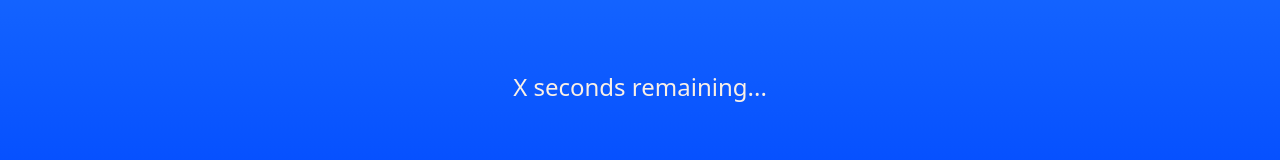
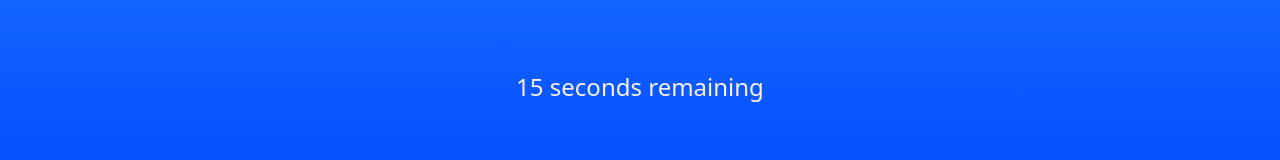
Before and after one commit to Ochoa-Projects/react-jeopardy, a Next.js app: page /gameboard/questions/1 in a window 1280 px wide. Shown: the part 563-723 px from the top of the page. Built offline with nearby package versions, Linux system fonts and the light colour scheme.

Commit message:
add logic to determine timer length and pass value to Timer component

```diff
--- /dev/null
+++ b/components/Timer/index.js
@@ -0,0 +1,9 @@
+import { useState, useEffect } from "react";
+
+import styles from "./styles.module.css";
+
+const Timer = ({ seconds }) => {
+  return <div className={styles.timer}>{`${seconds} seconds remaining`}</div>;
+};
+
+export default Timer;
--- /dev/null
+++ b/components/Timer/styles.module.css
@@ -0,0 +1,5 @@
+.timer {
+  margin: 24px 0;
+  font-size: x-large;
+  font-weight: 500;
+}
--- a/pages/gameboard/index.js
+++ b/pages/gameboard/index.js
@@ -9,7 +9,6 @@ import ValueBoard from "../../components/ValueBoard";
 import styles from "./styles.module.css";
 
 export default function Gameboard({ response }) {
-  console.log(response);
   const mockCategories = [
     "Category1",
     "Category2",
--- a/pages/gameboard/questions/[id]/index.js
+++ b/pages/gameboard/questions/[id]/index.js
@@ -4,6 +4,7 @@ import { motion as m, AnimatePresence } from "framer-motion";
 import Confetti from "react-confetti";
 import { useGame } from "../../../../context/GameContext";
 import PageContainer from "../../../../components/PageContainer";
+import Timer from "../../../../components/Timer";
 import styles from "./styles.module.css";
 
 export default function Question() {
@@ -11,8 +12,6 @@ export default function Question() {
   const [isVisible, setIsVisible] = useState(true);
   const { selectedDifficulty } = useGame();
   const router = useRouter();
-
-  console.log(selectedDifficulty);
 
   const handleSubmit = (e) => {
     e.preventDefault();
@@ -22,6 +21,16 @@ export default function Question() {
       router.push("/gameboard");
     }, 4000);
   };
+
+  const seconds = (() => {
+    if (selectedDifficulty === "Easy") {
+      return 20;
+    } else if (selectedDifficulty === "Normal") {
+      return 15;
+    } else {
+      return 10;
+    }
+  })();
 
   return (
     <PageContainer>
@@ -47,7 +56,7 @@ export default function Question() {
                 information without the use of "prop drilling".
               </h2>
             </div>
-            <p className={styles.timer}>X seconds remaining...</p>
+            <Timer seconds={seconds} />
             <form method="post" className={styles.answerForm}>
               <input id="answer" placeholder="Enter answer here..." />
               <button type="submit" onClick={handleSubmit}>
--- a/pages/gameboard/questions/[id]/styles.module.css
+++ b/pages/gameboard/questions/[id]/styles.module.css
@@ -23,12 +23,6 @@
   font-size: 48px;
   text-align: center;
   text-shadow: 1px 1px 2px black;
-}
-
-.timer {
-  margin: 24px 0;
-  font-size: x-large;
-  font-weight: 500;
 }
 
 .answerForm {
```
